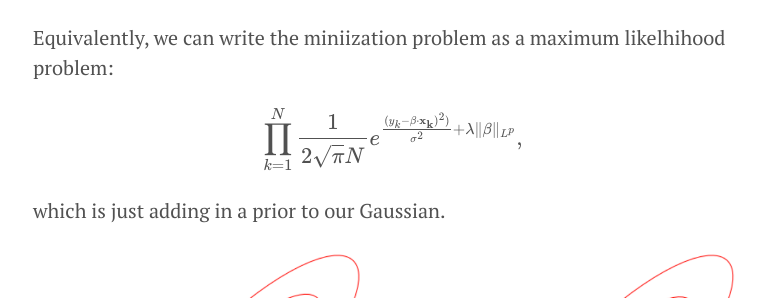
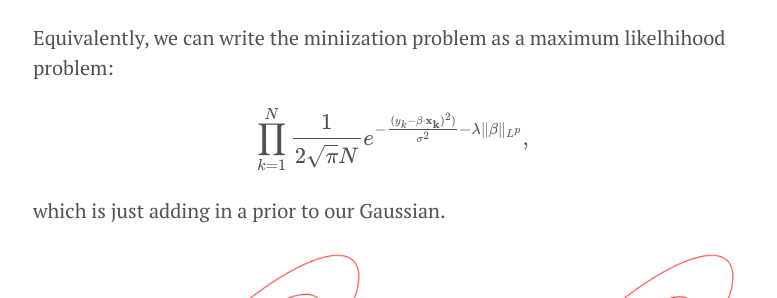
Before and after one commit to doriang102/doriang102.github.io, a Jekyll site: the page built from _posts/2017-10-13-model-selection,-regularization,-and-evaluation.md, in a window 1280 px wide and 900 px high, scrolled down 4761 px. Shown: the part 155-453 px from the top of the window, without its empty margins (247-1024 px from the left). Built offline with Jekyll 4.4.1, drawn with Linux system fonts in a browser that asks for light colours; our own code applies the rules of GitHub Pages for plain Markdown files; formulas are drawn with MathJax 3.

```diff
--- a/_posts/2017-10-13-model-selection,-regularization,-and-evaluation.md
+++ b/_posts/2017-10-13-model-selection,-regularization,-and-evaluation.md
@@ -94,7 +94,7 @@ $$\sum_{k=1}^n (y_k- \beta \cdot \mathbf{x_k})^2 + \lambda \|\beta\|_{L^p}$$
 
 Equivalently, we can write the miniization problem as a maximum likelhihood problem:
 
-$$ \prod_{k=1}^N \frac{1}{2\sqrt{\pi}N} e^{\frac{(y_k - \beta \cdot \mathbf{x_k})^2)}{\sigma^2} + \lambda \|\beta\|_{L^p}},$$
+$$ \prod_{k=1}^N \frac{1}{2\sqrt{\pi}N} e^{-\frac{(y_k - \beta \cdot \mathbf{x_k})^2)}{\sigma^2} - \lambda \|\beta\|_{L^p}},$$
 
 which is just adding in a prior to our Gaussian.
 
```
